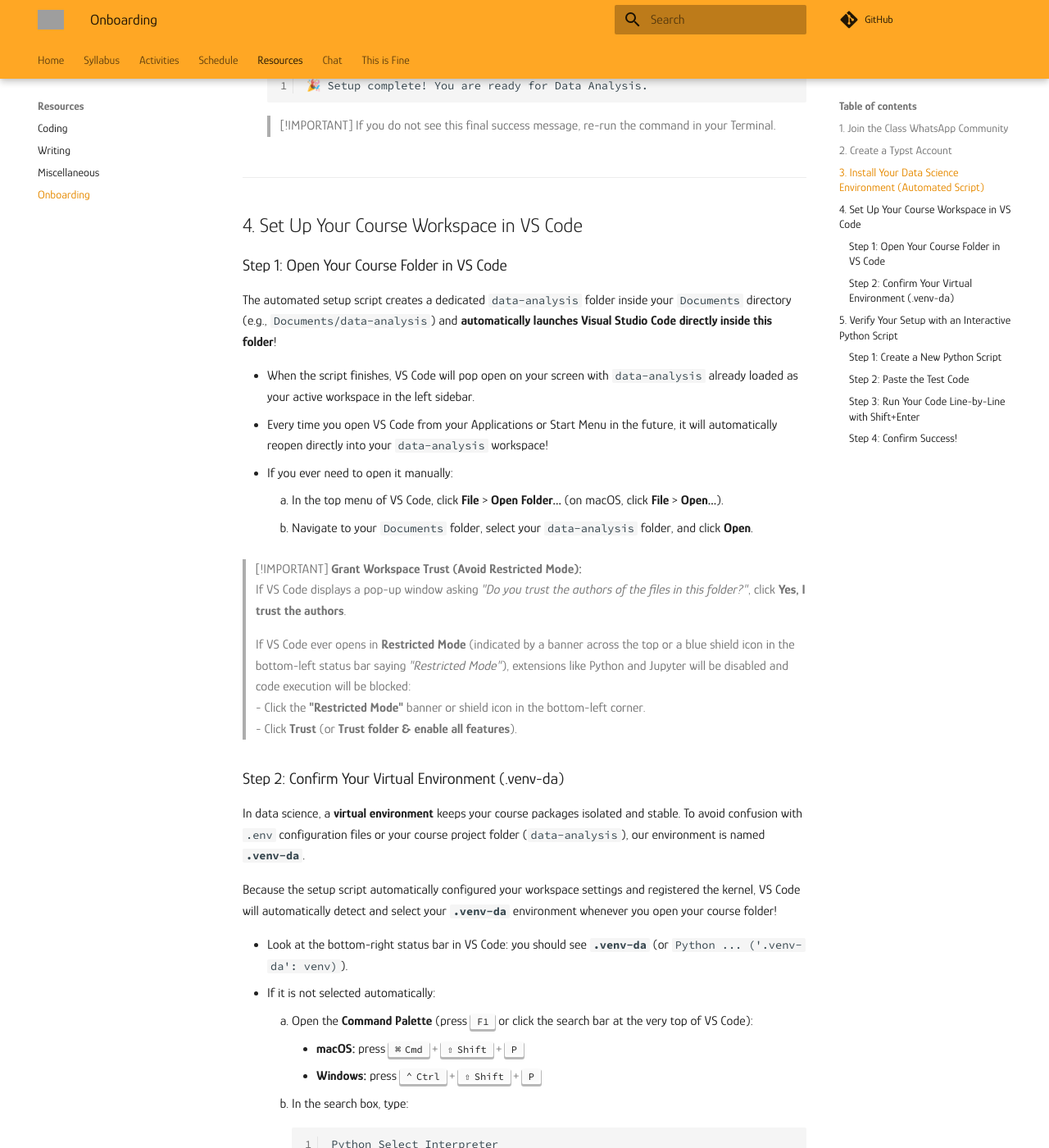
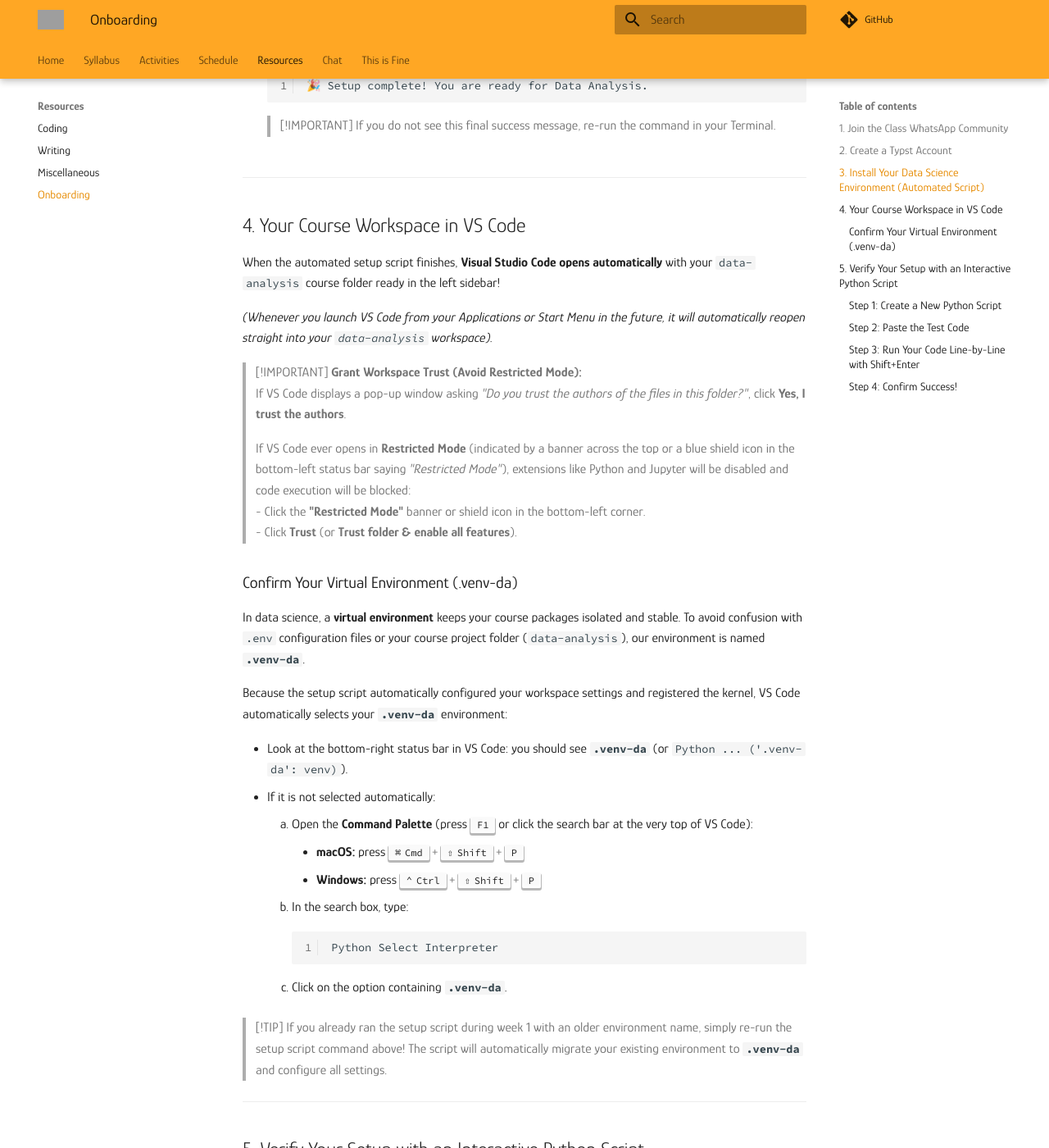
Before and after one commit to mickaeltemporao/data-analysis, an MkDocs documentation site: the page built from docs/resources/onboarding.md, in a window 1280 px wide and 1400 px high, scrolled down 1382 px. Shown: the whole window at 82% size. Built offline with MkDocs 1.6.1 and Material for MkDocs 9.7.7, drawn with Linux system fonts in a browser that asks for light colours; comment, search, counter and statistics services are not loaded; some of the changed text lies outside the part shown; grey boxes are pictures that could not be loaded.

Commit message:
fix(onboarding): force rename without prompt, streamline section 4, and simplify test script

````diff
--- a/docs/resources/onboarding.md
+++ b/docs/resources/onboarding.md
@@ -105,16 +105,11 @@ We provide an automated setup script that installs [**Visual Studio Code**](http
 
 ---
 
-## 4. Set Up Your Course Workspace in VS Code
+## 4. Your Course Workspace in VS Code
 
-### Step 1: Open Your Course Folder in VS Code
-The automated setup script creates a dedicated `data-analysis` folder inside your `Documents` directory (e.g., `Documents/data-analysis`) and **automatically launches Visual Studio Code directly inside this folder**!
+When the automated setup script finishes, **Visual Studio Code opens automatically** with your `data-analysis` course folder ready in the left sidebar!
 
-- When the script finishes, VS Code will pop open on your screen with `data-analysis` already loaded as your active workspace in the left sidebar.
-- Every time you open VS Code from your Applications or Start Menu in the future, it will automatically reopen directly into your `data-analysis` workspace!
-- If you ever need to open it manually:
-    1. In the top menu of VS Code, click **File** > **Open Folder...** (on macOS, click **File** > **Open...**).
-    2. Navigate to your `Documents` folder, select your `data-analysis` folder, and click **Open**.
+*(Whenever you launch VS Code from your Applications or Start Menu in the future, it will automatically reopen straight into your `data-analysis` workspace).*
 
 > [!IMPORTANT]
 > **Grant Workspace Trust (Avoid Restricted Mode):**
@@ -124,10 +119,10 @@ The automated setup script creates a dedicated `data-analysis` folder inside you
 > - Click the **"Restricted Mode"** banner or shield icon in the bottom-left corner.
 > - Click **Trust** (or **Trust folder & enable all features**).
 
-### Step 2: Confirm Your Virtual Environment (.venv-da)
+### Confirm Your Virtual Environment (.venv-da)
 In data science, a **virtual environment** keeps your course packages isolated and stable. To avoid confusion with `.env` configuration files or your course project folder (`data-analysis`), our environment is named **`.venv-da`**.
 
-Because the setup script automatically configured your workspace settings and registered the kernel, VS Code will automatically detect and select your **`.venv-da`** environment whenever you open your course folder!
+Because the setup script automatically configured your workspace settings and registered the kernel, VS Code automatically selects your **`.venv-da`** environment:
 
 - Look at the bottom-right status bar in VS Code: you should see **`.venv-da`** (or `Python ... ('.venv-da': venv)`).
 - If it is not selected automatically:
@@ -160,27 +155,29 @@ Let's test your environment to confirm that everything is working properly.
 Paste the following test code directly into your `test.py` editor window:
 
 ```python
-import pandas as pd
-import altair as alt
-import statsmodels.formula.api as sm
-import vl_convert as vlc
+print("hello there")
 
-print("🎉 Environment successfully configured for Data Analysis!")
+# you can do some math
+40 + 2
+
+print("You're ready for Data Analysis! 🔥")
 ```
 
 ### Step 3: Run Your Code Line-by-Line with ++shift+enter++
 In VS Code, you can execute code interactively one line at a time:
 
-1. Click on the very first line of code (`import pandas as pd`) to place your blinking cursor there.
+1. Click on the very first line of code (`print("hello there")`) to place your blinking cursor there.
 2. Press ++shift+enter++.
 3. A **Python REPL** terminal panel will automatically pop up at the bottom of VS Code, execute the line, and advance your cursor to the next line.
 4. Keep pressing ++shift+enter++ to step through each line of code.
 
 ### Step 4: Confirm Success!
-In the Python REPL terminal at the bottom of your screen, you should see the final confirmation message:
+In the Python REPL terminal at the bottom of your screen, you should see:
 
 ```text
-🎉 Environment successfully configured for Data Analysis!
+hello there
+42
+You're ready for Data Analysis! 🔥
 ```
 
-If you see this message printed in the terminal without errors, your computer is 100% ready for the course!
+If you see these outputs printed in the terminal without errors, your computer is 100% ready for the course!
````
Also changed, not shown: 6 other files.
